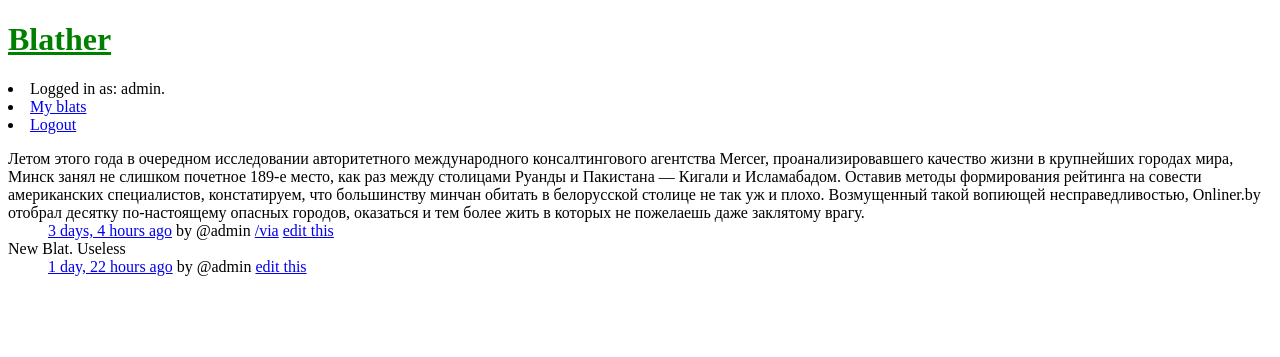
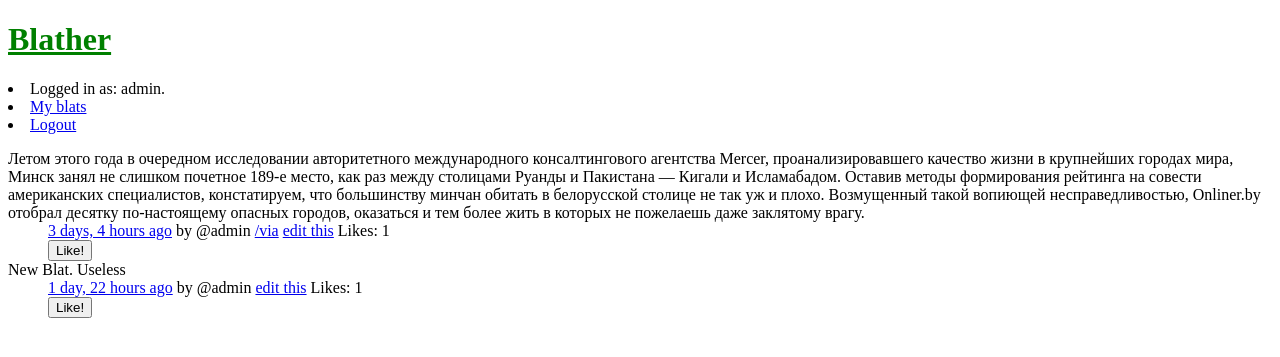
Before and after one commit to egormetlitsky/PythonDjangoLab3, a Django app: page /my/ in a window 1280 px wide. Shown: the top 357 px of the page. Run offline with Django 3.2, Linux system fonts and the light colour scheme; a user stored in the database is signed in; data comes from the database, SQL or seed files in the repository; both versions use the stored data as it was after the commit.

Commit message:
Like, Unlike functions

```diff
--- /dev/null
+++ b/blat/forms.py
@@ -0,0 +1,7 @@
+__author__ = 'admin-pc'
+from django import forms
+
+
+class LikeForm(forms.Form):
+    blat_id = forms.IntegerField()
+    action = forms.CharField()
--- a/blat/models.py
+++ b/blat/models.py
@@ -3,14 +3,31 @@ from django.contrib.auth.models import User
 
 
 # Create your models here.
+
+class Category(models.Model):
+    class Meta:
+        verbose_name_plural = "categories"
+
+    name = models.CharField(max_length=50)
+
+    def __str__(self):
+        return self.name
+
+
 class Blat(models.Model):
-    text = models.TextField();
+    text = models.TextField()
     created_on = models.DateTimeField(auto_now_add=True)
     via = models.URLField(blank=True)
     created_by = models.ForeignKey(User)
+    category = models.ForeignKey(Category)
 
+    @property
     def total_likes(self):
         return self.like_set.count()
+
+    def has_user_liked_it(self, id):
+        return any(like.owner.id == id
+                   for like in self.like_set.all())
 
     def __str__(self):
         return self.text[:50]
@@ -18,6 +35,7 @@ class Blat(models.Model):
 
 class Like(models.Model):
     blat = models.ForeignKey(Blat)
+    owner = models.ForeignKey(User)
 
 
 class Profile(models.Model):
--- a/blat/templates/blat/home.html
+++ b/blat/templates/blat/home.html
@@ -15,6 +15,10 @@
                 {% if blat.created_by == user %}
                     <a href="{% url 'editblat' pk=blat.id %}">edit this</a>
                 {% endif %}
+                Likes: {{ blat.total_likes }}
+                {% if user.is_authenticated %}
+                    {% include 'blat/like_form.html' %}
+                {% endif %}
             {% endfor %}<br/>
         </dl>
     {% endif %}
--- /dev/null
+++ b/blat/templates/blat/like_form.html
@@ -0,0 +1,11 @@
+<form action="{% url 'like_blat' %}" method="post" role="form" class="form">
+    <input type="hidden" name="blat_id" value="{{ blat.id }}">
+    {% if blat.has_liked %}
+        <input type="hidden" name="action" value="unlike">
+        <button type="submit">Unlike</button>
+    {% else %}
+        <input type="hidden" name="action" value="like">
+        <button type="submit">Like!</button>
+    {% endif %}
+    {% csrf_token %}
+</form>
--- a/blat/templates/blat/master.html
+++ b/blat/templates/blat/master.html
@@ -11,7 +11,7 @@
         <h1><a href="{% url  'homepage'%}">Blather</a></h1>
         <nav>
             {% if user.is_authenticated %}
-                <li>Logged in as: {{ user }}. {{ user.profilr.bio }}
+                <li>Logged in as: {{ user }}. {{ user.profile.bio }}
                     {% if user.profile.blog %}<a href="{{ user.profile.blog }}">blog</a></li>{% endif %}
                 <li><a href="{% url 'myview' %}">My blats</a></li>
                 <li><a href="{% url 'logout' %}?next=/">Logout</a></li>
--- a/blat/views.py
+++ b/blat/views.py
@@ -1,9 +1,12 @@
+from django.http import HttpResponseRedirect
 from django.shortcuts import render
 from django.views import generic
 from django.contrib.auth.decorators import login_required
 from django.utils.decorators import method_decorator
+from django.shortcuts import redirect
+from .models import Blat, Like
+from .forms import LikeForm
 
-from  .models import Blat
 
 # Create your views here.
 # def home(request):
@@ -15,7 +18,11 @@ class IndexView(generic.ListView):
     context_object_name = 'blat_list'
 
     def get_queryset(self):
-        return Blat.objects.order_by('-created_on')[:20]
+        blats = Blat.objects.order_by('-created_on')[:20]
+        for blat in blats:
+            blat.has_liked = blat.has_user_liked_it(self.request.user.id)
+
+        return blats
 
 
 class DetailView(generic.DetailView):
@@ -25,10 +32,9 @@ class DetailView(generic.DetailView):
 
 
 class MyView(IndexView):
-
     def get_queryset(self):
-        return  Blat.objects.filter(created_by=self.request.user.id) \
-                    .order_by('created_on')[:20]
+        return Blat.objects.filter(created_by=self.request.user.id) \
+                   .order_by('created_on')[:20]
 
     @method_decorator(login_required)
     def dispatch(self, *args, **kwargs):
@@ -53,3 +59,21 @@ class EditBlatView(generic.edit.UpdateView):
     def get_queryset(self):
         base_qs = super(EditBlatView, self).get_queryset()
         return base_qs.filter(created_by=self.request.user)
+
+
+class LikeFormView(generic.FormView):
+    template_name = 'blat/like_form.html'
+    form_class = LikeForm
+
+    def form_valid(self, form):
+        blat_id = form.data['blat_id']
+        user = self.request.user
+        blat = Blat.objects.filter(id=blat_id).first()
+        action = form.data['action']
+
+        if action == 'like':
+            Like.objects.create(owner=user, blat=blat)
+        elif action == 'unlike':
+            Like.objects.filter(owner=user, blat=blat).delete()
+
+        return redirect(self.request.META.get('HTTP_REFERER', '/'))
--- a/lab3/urls.py
+++ b/lab3/urls.py
@@ -31,4 +31,5 @@ urlpatterns = [
     url(r'^my/$', views.MyView.as_view(), name="myview"),
     url(r'^create/$', views.NewBlatView.as_view(), name="newblat"),
     url(r'^(?P<pk>[0-9]+)/edit/$', views.EditBlatView.as_view(), name="editblat"),
+    url(r'^like/$', views.LikeFormView.as_view(), name="like_blat")
 ]
```
Also changed, not shown: blat/admin.py (+7 -2 lines), db.sqlite3. Lines whose indentation alone changed are shown as unchanged.
